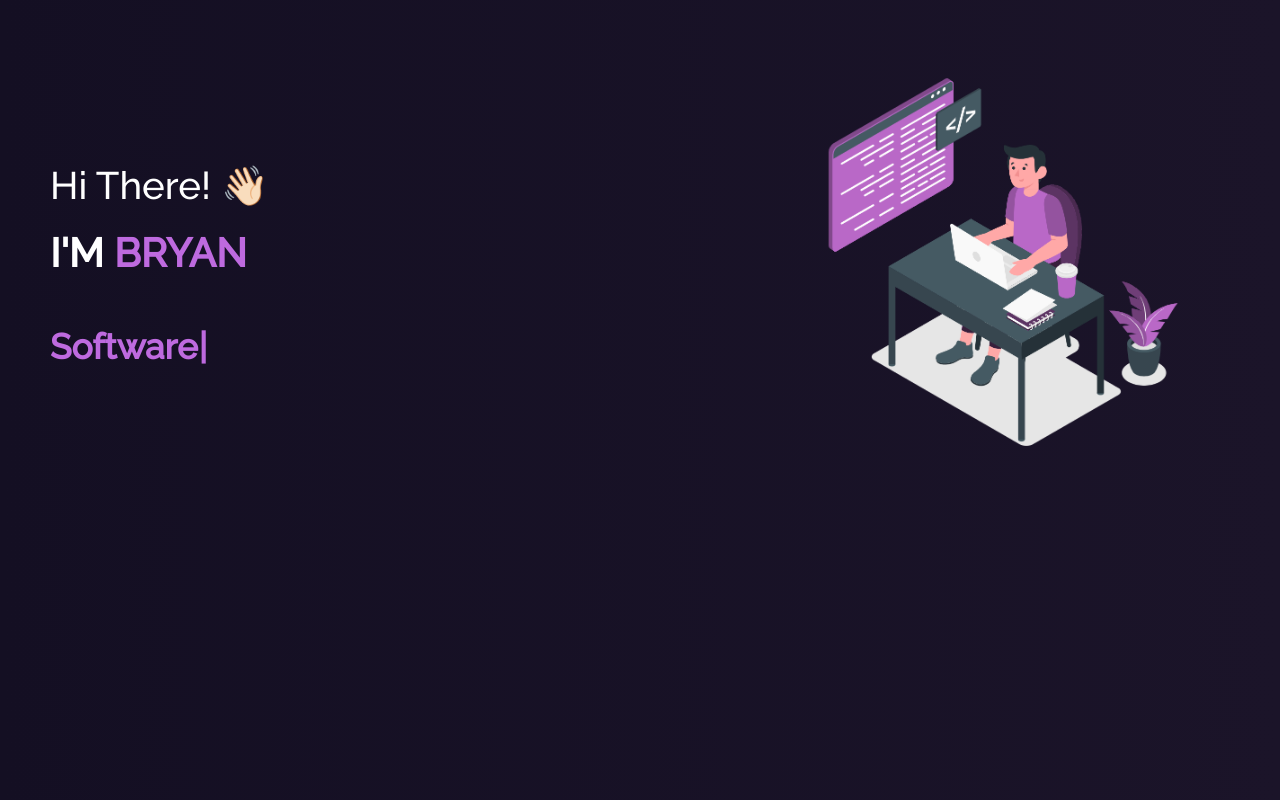
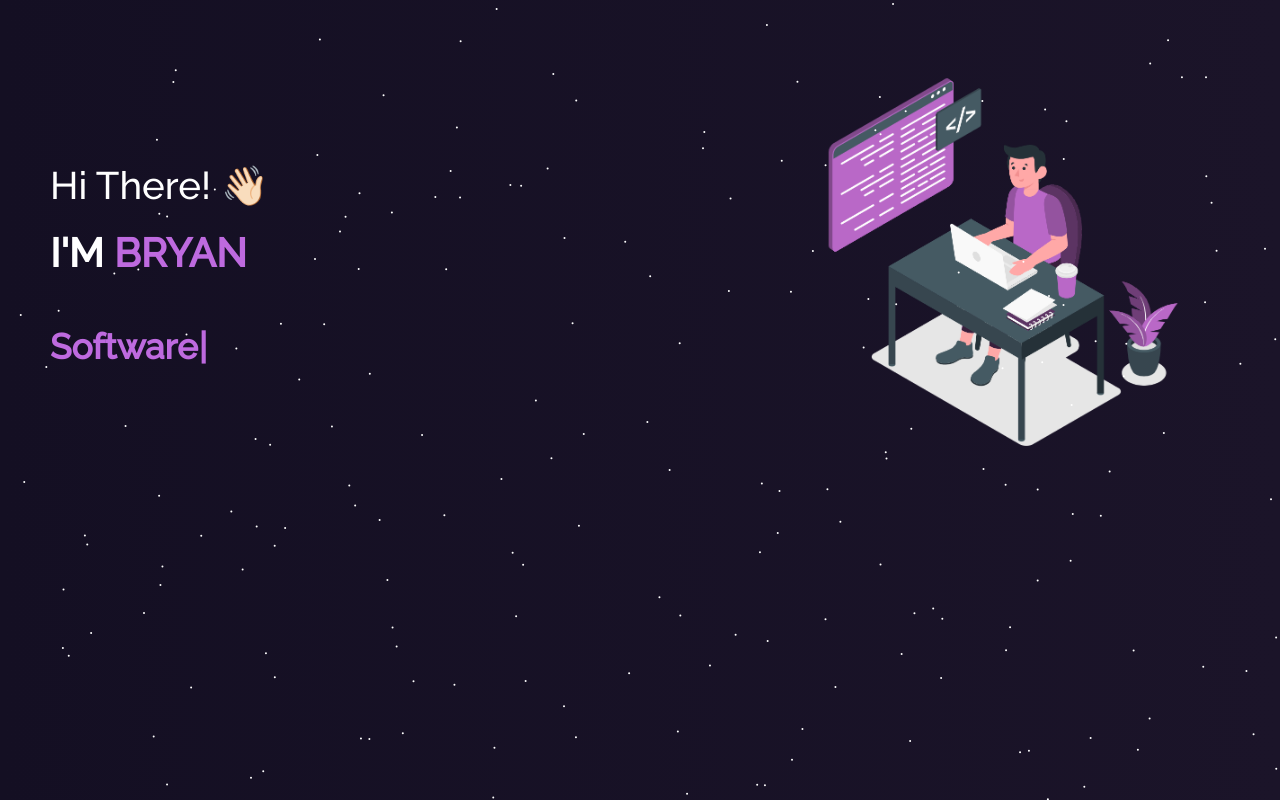
Before and after one commit to BryanB-Dev/Portfolio, a React (Create React App) app: page / in a window 1280 px wide. Built offline with nearby package versions, Linux system fonts and the light colour scheme.

Commit message:
Add tsparticles library and Particle component

```diff
--- a/package.json
+++ b/package.json
@@ -6,11 +6,14 @@
     "@testing-library/jest-dom": "^5.17.0",
     "@testing-library/react": "^13.4.0",
     "@testing-library/user-event": "^13.5.0",
+    "@tsparticles/react": "^3.0.0",
+    "@tsparticles/slim": "^3.0.2",
     "node-sass": "^7.0.3",
     "react": "^18.2.0",
     "react-dom": "^18.2.0",
     "react-router-dom": "^6.18.0",
     "react-scripts": "5.0.1",
+    "react-tsparticles": "^2.12.2",
     "typewriter-effect": "^2.21.0",
     "web-vitals": "^2.1.4"
   },
--- /dev/null
+++ b/src/components/Particle/index.jsx
@@ -0,0 +1,68 @@
+import { useCallback, useEffect, useState } from "react";
+import Particles, { initParticlesEngine } from "@tsparticles/react";
+import { loadSlim } from "@tsparticles/slim";
+import "./style.scss";
+
+export default function Particle() {
+    const [ init, setInit ] = useState(false);
+
+    useEffect(() => {
+        initParticlesEngine(async (engine) => {
+            await loadSlim(engine);
+        }).then(() => {
+            setInit(true);
+        });
+    }, []);
+
+    return (
+        <Particles
+            id="tsparticles"
+            options={{
+                  detectRetina: false,
+                  fpsLimit: 30,
+                  interactivity: {
+                    detectsOn: "canvas",
+                    events: {
+                      resize: true
+                    }
+                  },
+                  particles: {
+                    color: {
+                      value: "#fff"
+                    },
+                    number: {
+                      density: {
+                        enable: true,
+                        area: 1080
+                      },
+                      limit: 0,
+                      value: 400
+                    },
+                    opacity: {
+                      animation: {
+                        enable: true,
+                        minimumValue: 0.05,
+                        speed: 0.25,
+                        sync: false
+                      },
+                      random: {
+                        enable: true,
+                        minimumValue: 0.05
+                      },
+                      value: 1
+                    },
+                    shape: {
+                      type: "circle"
+                    },
+                    size: {
+                      random: {
+                        enable: true,
+                        minimumValue: 0.5
+                      },
+                      value: 1
+                    }
+                  }
+            }}
+        />
+    );
+}
--- /dev/null
+++ b/src/components/Particle/style.scss
@@ -0,0 +1,7 @@
+#tsparticles {
+    position: fixed !important;
+    background-repeat: no-repeat !important;
+    background-size: cover !important;
+    width: 100%;
+    height: 100%;
+}
--- a/src/pages/Home/index.jsx
+++ b/src/pages/Home/index.jsx
@@ -1,11 +1,14 @@
 import HomeSvg from "../../components/HomeSvg";
 import Name from "../../components/Name";
+import Particle from "../../components/Particle";
 import Type from "../../components/Type";
 import "./style.scss";
 
 export default function Home() {
 
     return (
+        <>
+        <Particle />
         <div className="homeSection">
             <div className="homeSection__text">
                 <Name />
@@ -13,5 +16,6 @@ export default function Home() {
             </div>
             <HomeSvg />
         </div>
+        </>
     );
 }
```
Also changed, not shown: 1 other file (tests, documents, lock files or other folders).
